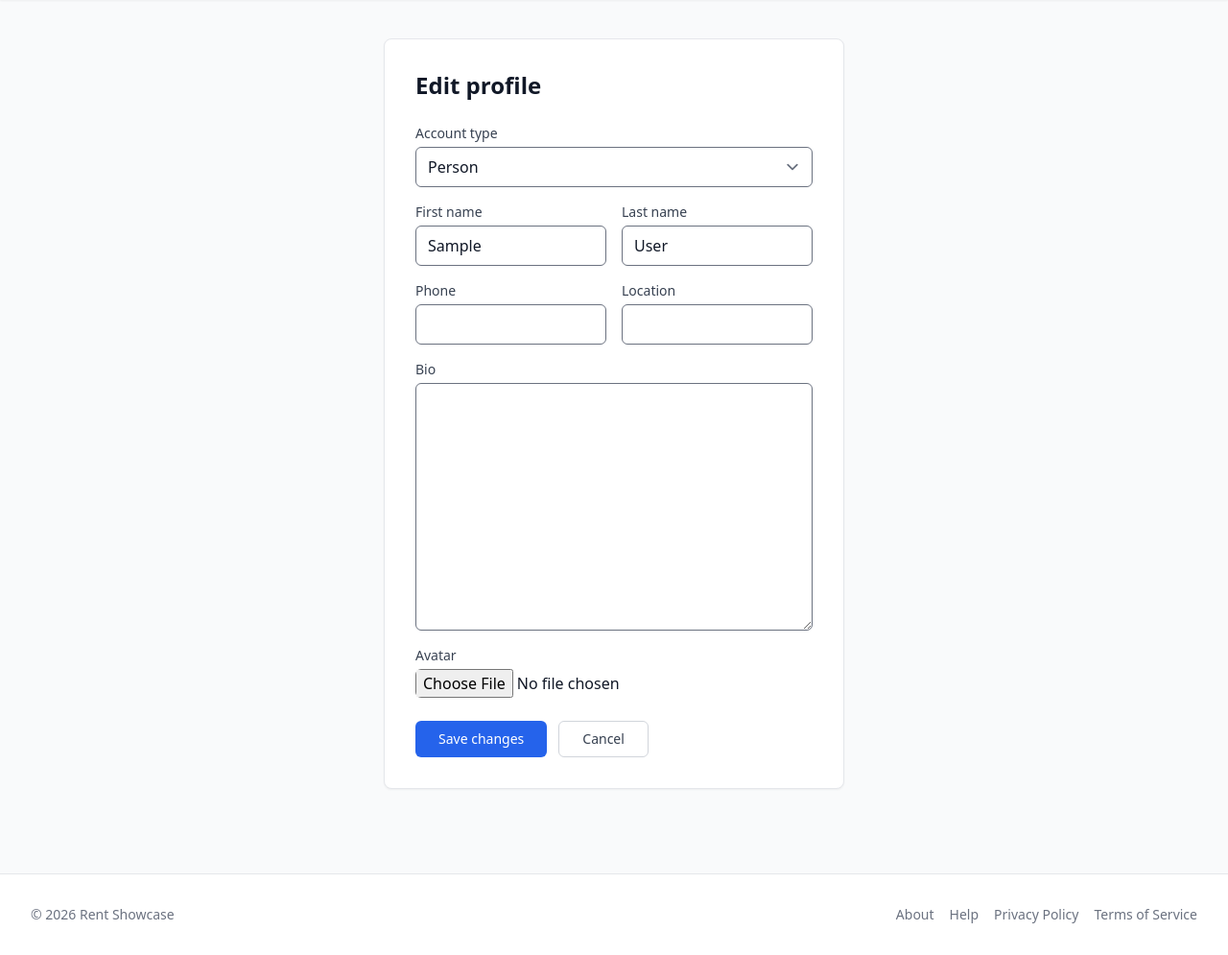
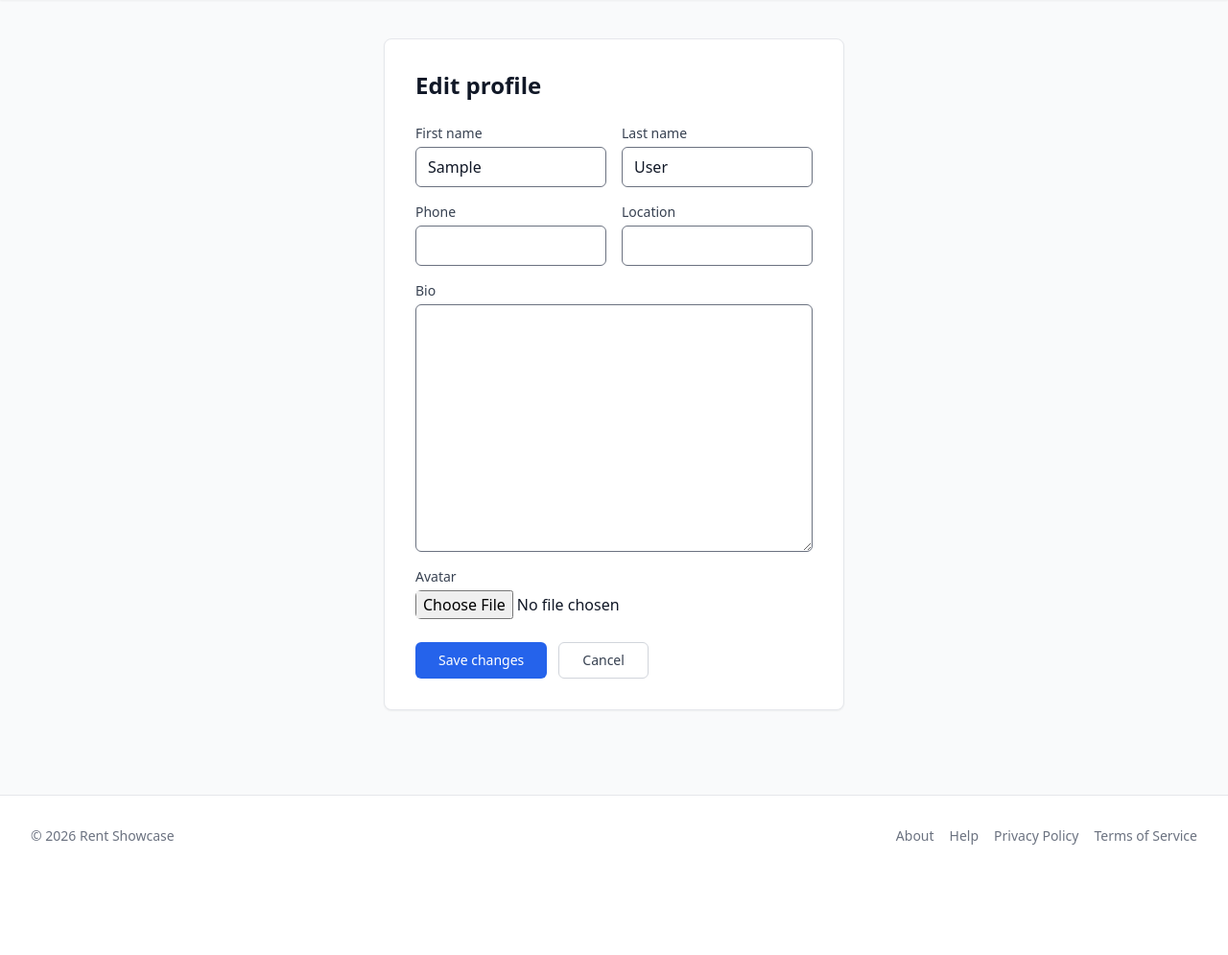
Before and after one commit to rgezikov/rent-showcase, a Django app: page /accounts/profile/edit/ in a window 1280 px wide. Shown: the part 64-1059 px from the top of the page at 96% size. After the commit the page ends 944 px from the top, so only its background shows below. Run offline with Django 5.2, Linux system fonts and the light colour scheme; the visitor is signed in with stand-in values (Sample User, id 1); style sheets or scripts are compiled from the project's sources; some libraries are stand-ins or nearby versions.

Commit message:
Remove account_type from ProfileEditForm — account type is set at registration and cannot be changed
Co-Authored-By: Claude Sonnet 4.6 <noreply@anthropic.com>

```diff
--- a/accounts/forms.py
+++ b/accounts/forms.py
@@ -86,7 +86,7 @@ class EmailLoginForm(AuthenticationForm):
 class ProfileEditForm(forms.ModelForm):
     class Meta:
         model = User
-        fields = ['first_name', 'last_name', 'account_type', 'company_name',
+        fields = ['first_name', 'last_name', 'company_name',
                   'phone', 'location', 'avatar', 'bio']
 
     def __init__(self, *args, **kwargs):
@@ -94,9 +94,3 @@ class ProfileEditForm(forms.ModelForm):
         for field in self.fields.values():
             field.widget.attrs.update(WIDGET_CLASS)
         self.fields['company_name'].required = False
-
-    def clean(self):
-        cleaned_data = super().clean()
-        if cleaned_data.get('account_type') == User.COMPANY and not cleaned_data.get('company_name'):
-            self.add_error('company_name', _('Company name is required for company accounts.'))
-        return cleaned_data
--- a/templates/accounts/profile_edit.html
+++ b/templates/accounts/profile_edit.html
@@ -19,23 +19,6 @@
         </div>
       {% endif %}
 
-      <!-- Account type -->
-      <div class="mb-4">
-        <label class="block text-sm font-medium text-gray-700 mb-1">{{ form.account_type.label }}</label>
-        {{ form.account_type }}
-      </div>
-
-      <!-- Company name -->
-      <div id="company-name-field" class="mb-4 {% if form.account_type.value != 'company' %}hidden{% endif %}">
-        <label for="{{ form.company_name.id_for_label }}" class="block text-sm font-medium text-gray-700 mb-1">
-          {{ form.company_name.label }}
-        </label>
-        {{ form.company_name }}
-        {% for error in form.company_name.errors %}
-          <p class="text-xs text-red-500 mt-1">{{ error }}</p>
-        {% endfor %}
-      </div>
-
       <!-- Name row -->
       <div class="grid grid-cols-2 gap-4 mb-4">
         <div>
@@ -51,6 +34,19 @@
           {{ form.last_name }}
         </div>
       </div>
+
+      <!-- Company name (shown only for company accounts) -->
+      {% if form.instance.is_company %}
+        <div class="mb-4">
+          <label for="{{ form.company_name.id_for_label }}" class="block text-sm font-medium text-gray-700 mb-1">
+            {{ form.company_name.label }}
+          </label>
+          {{ form.company_name }}
+          {% for error in form.company_name.errors %}
+            <p class="text-xs text-red-500 mt-1">{{ error }}</p>
+          {% endfor %}
+        </div>
+      {% endif %}
 
       <!-- Phone & location -->
       <div class="grid grid-cols-2 gap-4 mb-4">
@@ -102,12 +98,4 @@
     </form>
   </div>
 </div>
-
-{% block extra_js %}
-<script>
-  document.getElementById('id_account_type').addEventListener('change', function () {
-    document.getElementById('company-name-field').classList.toggle('hidden', this.value !== 'company');
-  });
-</script>
 {% endblock %}
-{% endblock %}
```
Also changed, not shown: accounts/tests/test_views.py (+0 -2 lines).
